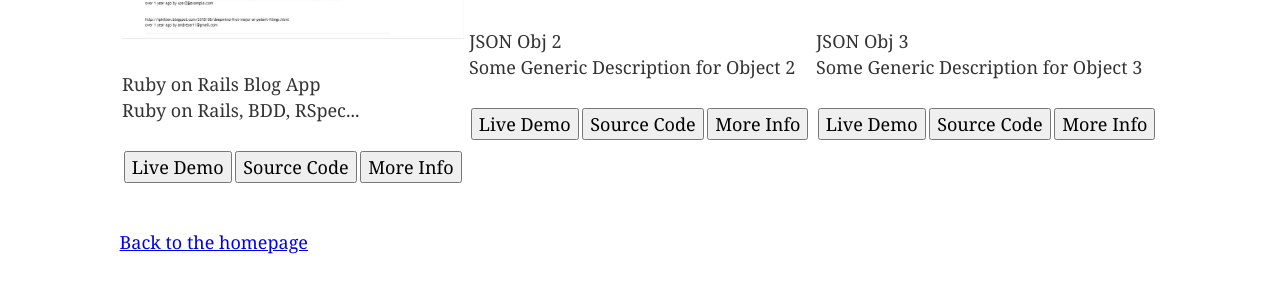
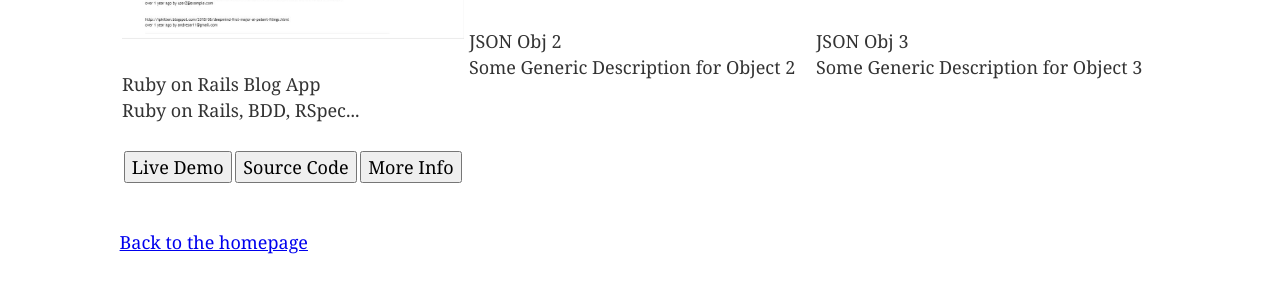
Before and after one commit to aarias89/aarias89.github.io, a Gatsby site in the folder aarias89.github.io/: page /portfolio in a window 1280 px wide. Shown: the part 511-800 px from the top of the page. Built offline with nearby package versions, Linux system fonts and the light colour scheme; Gatsby itself is replaced by a stand-in of ours.

Commit message:
Add button render conditional code based on portfolio cta view boolean

```diff
--- a/aarias89.github.io/src/components/portfolioCard.js
+++ b/aarias89.github.io/src/components/portfolioCard.js
@@ -1,7 +1,6 @@
 import React, { Component } from "react"
-import { Container,Card, Button } from "react-bootstrap"
+import { Container, Card, Button } from "react-bootstrap"
 import { Link } from "gatsby"
-
 
 export default class PortfolioCard extends Component {
   constructor(props) {
@@ -9,8 +8,23 @@
   }
 
   render() {
-    const { cardImg, cardTitle, cardDescription, button } = this.props.project
-    let imgRoute = require('../images/portfolioImages/' + cardImg);
+    const { cardImg, cardTitle, cardDescription } = this.props.project
+
+    let imgRoute = require("../images/portfolioImages/" + cardImg)
+
+    const ctas = Object.entries(this.props.project.button).filter(cta => {
+      return cta[1].view === true
+    })
+
+    const renderButton = ctas.map(cta => {
+      return (
+        <a key={cta[1].copy} target="_blank" href={cta[1].url}>
+          <Button className="card-button" size="sm" variant="primary">
+            {cta[1].copy}
+          </Button>
+        </a>
+      )
+    })
 
     return (
       // <Container xs={12} md={6} lg={4}>
@@ -21,9 +35,12 @@
         <Card.Body>
           <Card.Title>{cardTitle}</Card.Title>
           <Card.Text>{cardDescription}</Card.Text>
-            <a target="_blank" href={button.cta1.url}><Button className="card-button" size="sm" variant="primary">{button.cta1.copy}</Button></a>
-            <a target="_blank" href={button.cta2.url}><Button className="card-button" size="sm" variant="primary">{button.cta2.copy}</Button></a>
-            <a target="_blank" href={button.cta3.url}><Button className="card-button" size="sm" variant="primary">{button.cta3.copy}</Button></a>
+          {/* <a target="_blank" href={button.cta1.url}>
+            <Button className="card-button" size="sm" variant="primary">
+              {button.cta1.copy}
+            </Button>
+          </a> */}
+          {renderButton}
         </Card.Body>
         <br />
       </Card>
--- a/aarias89.github.io/src/data/portfolio.json
+++ b/aarias89.github.io/src/data/portfolio.json
@@ -43,14 +43,14 @@
     "cardDescription": "Some Generic Description for Object 2",
     "button": {
       "cta1": {
-        "view": true,
+        "view": false,
         "copy": "Live Demo",
         "url": "https://rails-chatapp.herokuapp.com"
       },
       "cta2": {
         "view": false,
         "copy": "Source Code",
-        "url": ""
+        "url": "#"
       },
       "cta3": {
         "view": false,
@@ -74,14 +74,14 @@
     "cardDescription": "Some Generic Description for Object 3",
     "button": {
       "cta1": {
-        "view": true,
+        "view": false,
         "copy": "Live Demo",
         "url": "https://rails-chatapp.herokuapp.com"
       },
       "cta2": {
         "view": false,
         "copy": "Source Code",
-        "url": ""
+        "url": "#"
       },
       "cta3": {
         "view": false,
```
Lines whose indentation alone changed are shown as unchanged.
